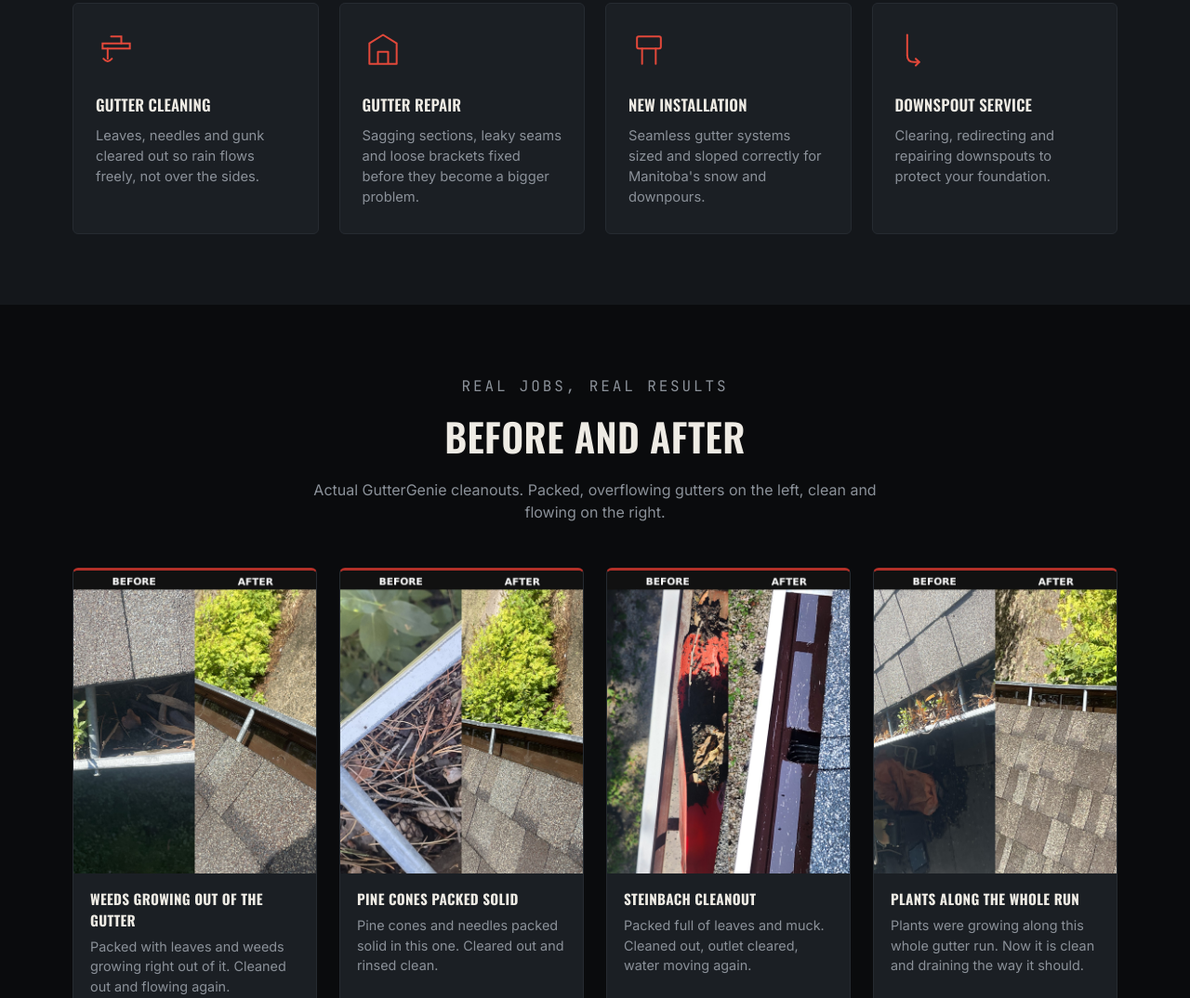
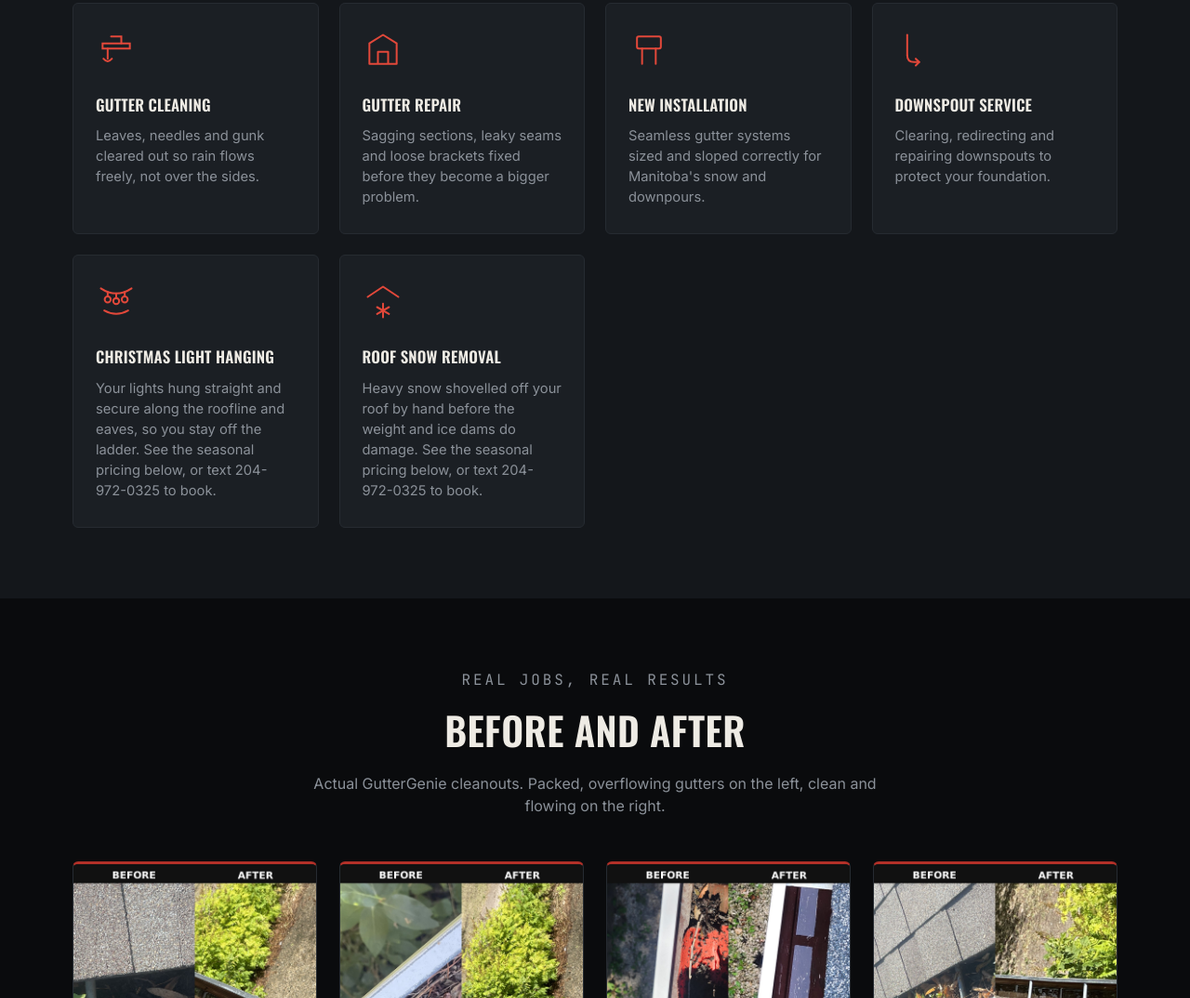
Before and after one commit to jaykk99/gutter-genie-site, a website: page index.html in a window 1280 px wide. Shown: the part 886-1960 px from the top of the page at 93% size. Drawn offline with nearby package versions, Linux system fonts and the light colour scheme.

Commit message:
Add Christmas Light Hanging and Roof Snow Removal to the Services grid
Jay named these as the new services added Nov 8. They already had a
Winter & Holiday price section and footer links, but were missing from
the main Services list. Adds both as service cards in the same style,
each pointing to the seasonal pricing and the 204-972-0325 text CTA.
Tests: 30 passed, 0 failed.

```diff
--- a/index.html
+++ b/index.html
@@ -636,6 +636,30 @@
           <h3>Downspout Service</h3>
           <p>Clearing, redirecting and repairing downspouts to protect your foundation.</p>
         </div>
+        <div class="service-card">
+          <svg class="service-icon" viewBox="0 0 48 48" fill="none" stroke="currentColor" stroke-width="2.2" aria-hidden="true">
+            <path d="M6 8 Q24 20 42 8" stroke-linecap="round"></path>
+            <path d="M14 12 L14 17" stroke-linecap="round"></path>
+            <circle cx="14" cy="21" r="3.5"></circle>
+            <path d="M24 14 L24 19" stroke-linecap="round"></path>
+            <circle cx="24" cy="23" r="3.5"></circle>
+            <path d="M34 12 L34 17" stroke-linecap="round"></path>
+            <circle cx="34" cy="21" r="3.5"></circle>
+            <path d="M10 34 Q24 42 38 34" stroke-linecap="round"></path>
+          </svg>
+          <h3>Christmas Light Hanging</h3>
+          <p>Your lights hung straight and secure along the roofline and eaves, so you stay off the ladder. See the seasonal pricing below, or text 204-972-0325 to book.</p>
+        </div>
+        <div class="service-card">
+          <svg class="service-icon" viewBox="0 0 48 48" fill="none" stroke="currentColor" stroke-width="2.2" aria-hidden="true">
+            <path d="M6 18 L24 6 L42 18" stroke-linecap="round" stroke-linejoin="round"></path>
+            <path d="M24 26 L24 42" stroke-linecap="round"></path>
+            <path d="M17 30 L31 38" stroke-linecap="round"></path>
+            <path d="M31 30 L17 38" stroke-linecap="round"></path>
+          </svg>
+          <h3>Roof Snow Removal</h3>
+          <p>Heavy snow shovelled off your roof by hand before the weight and ice dams do damage. See the seasonal pricing below, or text 204-972-0325 to book.</p>
+        </div>
       </div>
     </div>
   </section>
```
